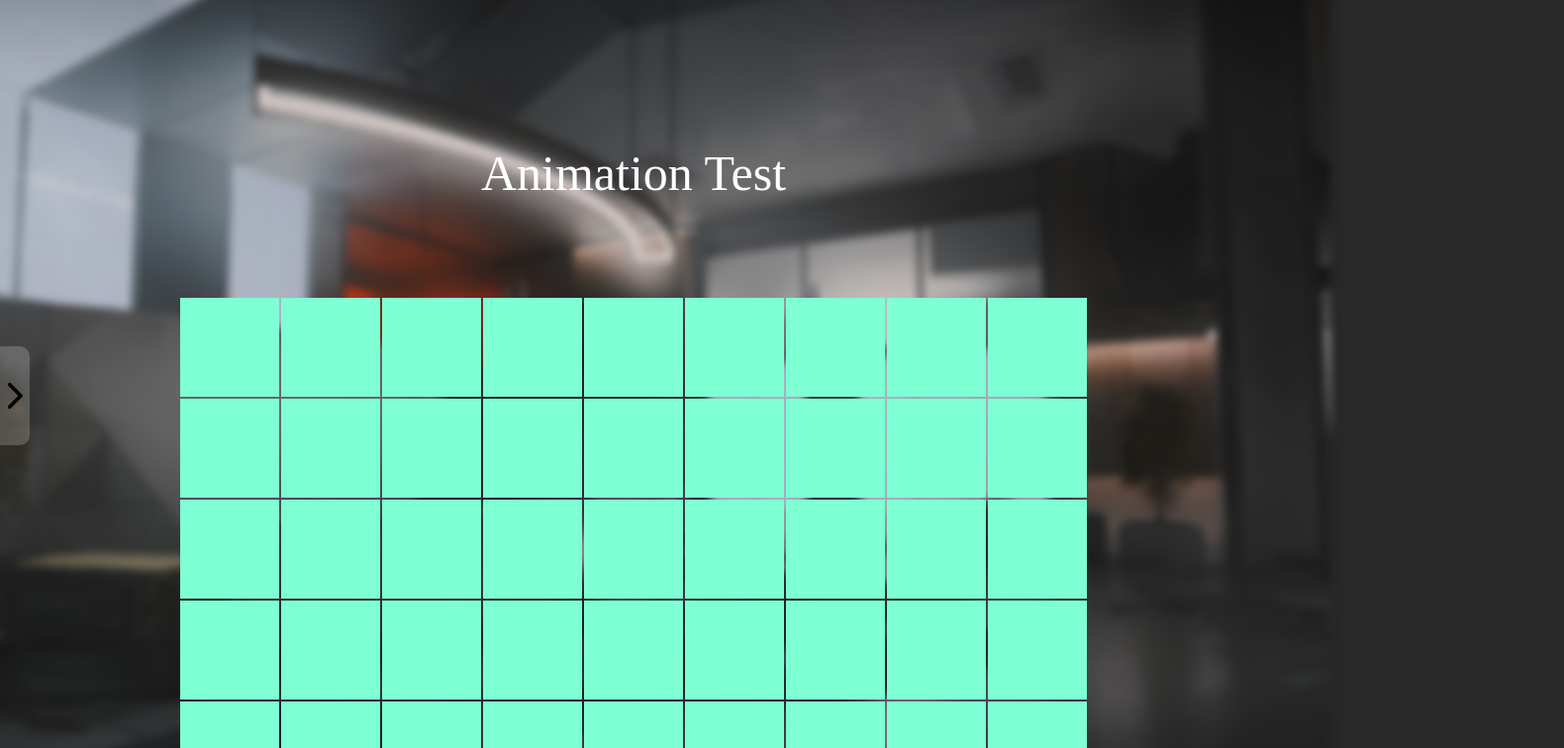
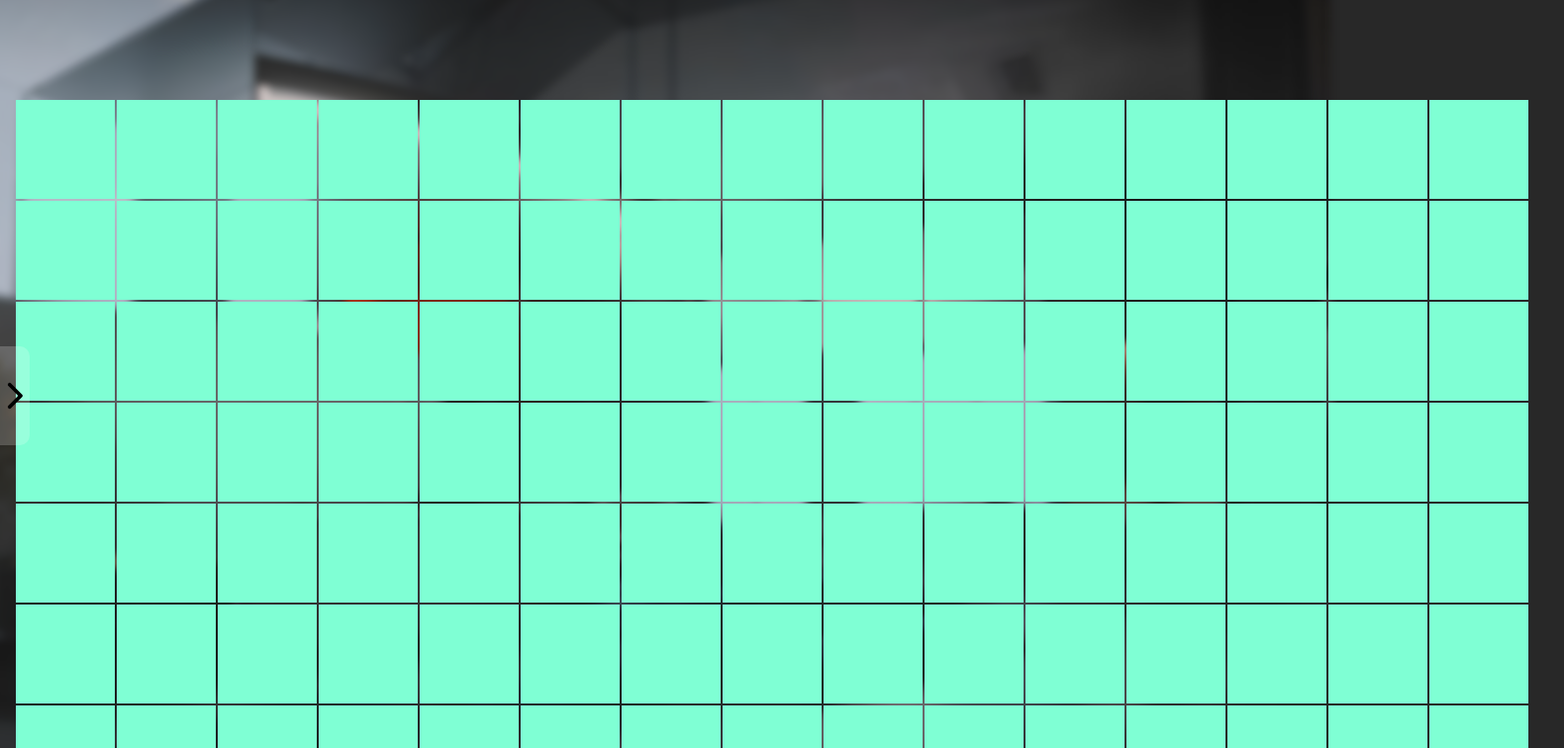
Before and after one commit to dntmdwls42/Davai_Manual, a React (Vite) app in the folder davai_davai_davai/: page /AnimationTest in a window 1280 px wide. Shown: the top 756 px of the page at 99% size, 1580 px wide, since content can reach past the window. Built offline with nearby package versions, Linux system fonts and the light colour scheme; a web font is replaced by a local one.

Commit message:
Add background image to tile in animation page

```diff
--- a/davai_davai_davai/src/css/animation.css
+++ b/davai_davai_davai/src/css/animation.css
@@ -1,4 +1,11 @@
+.animation-container {
+  width: 1600px;
+  margin-top: 100px;
+}
+
 .tile-container {
+  width: 100%;
+  height: 100%;
   cursor: pointer;
   flex-wrap: wrap;
 }
@@ -23,10 +30,14 @@
   width: 100%;
   height: 100%;
   background-color: blueviolet;
+  background-image: url("../../public/image/Background.webp");
+  background-size: 1500px 700px;
+  background-position: calc(-100px * var(--col)) calc(-100px * var(--row));
   backface-visibility: hidden;
   transform: rotateY(180deg);
 }
 
 .tile.flipped {
   transform: rotate3d(-1, 1, 0, 180deg);
+  transform: rotateY(180deg);
 }
--- a/davai_davai_davai/src/jsx/AnimationTest.jsx
+++ b/davai_davai_davai/src/jsx/AnimationTest.jsx
@@ -32,15 +32,21 @@ function AnimationTest() {
     }));
   };
 
+  const rows = 7;
+  const columns = 15;
+  const tileSize = 100;
+
   return (
     <>
       <div className="page-container">
-        <h1>Animation Test</h1>
-
         <div className="animation-container center">
           <div className="tile-container center">
             {/* 108개의 타일을 생성하고 key를 부여 */}
-            {Array.from({ length: 108 }, (_, id) => (
+            {Array.from({ length: rows * columns }, (_, id) => {
+              const row = Math.floor(id / columns);
+              const col = id % columns;
+
+              return (
                 <div
                   key={id}
                   className={"tile-box"}
@@ -49,9 +55,14 @@ function AnimationTest() {
                 >
                   <div
                     className={`tile ${flippedTiles[id] ? "flipped" : ""}`}
+                    style={{
+                      "--row": row,
+                      "--col": col,
+                    }}
                   ></div>
                 </div>
-            ))}
+              );
+            })}
           </div>
         </div>
       </div>
```
Lines whose indentation alone changed are shown as unchanged.
